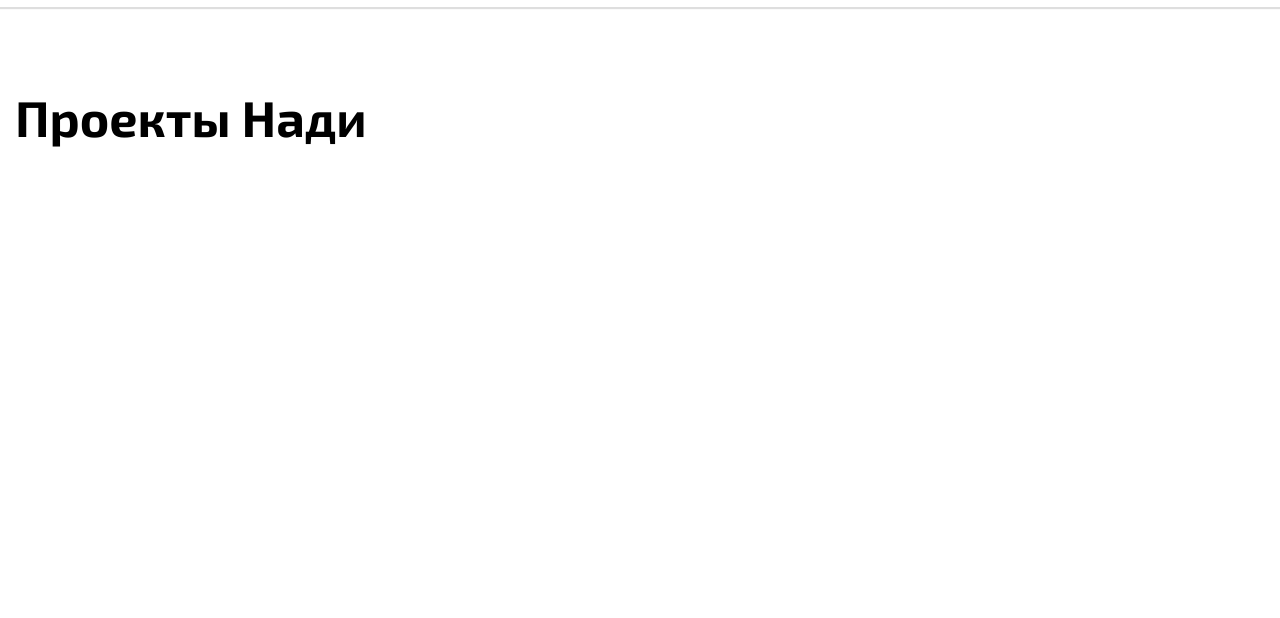
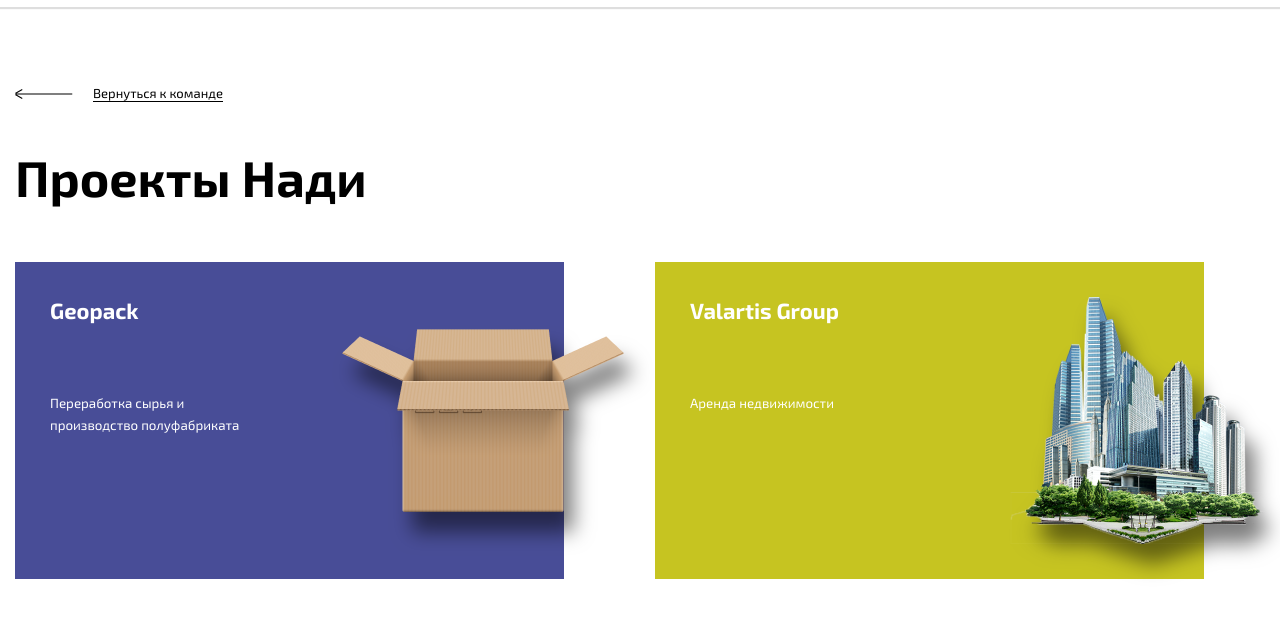
Before and after one commit to wesma-agency/layout, a website: page #src/pages/GN.html in a window 1280 px wide. Shown: the part 72-690 px from the top of the page. Drawn offline with nearby package versions, Linux system fonts and the light colour scheme; files that its build step writes are made by us from their sources; files whose address does not match are found by name.

Commit message:
edits style 2

```diff
--- a/#src/pages/GN.html
+++ b/#src/pages/GN.html
@@ -2,11 +2,47 @@
 <div class="person-project">
     <div class="container">
         <div class="person-project__wrap">
+            <a href="./index.html" class="person-project__back"><span>Вернуться к команде</span></a>
+
             <div class="person-project__title title-h1">Проекты Нади</div>
 
             <div class="person-project__list">
-                <div class="person-project__item">
-                    <a href="#"></a>
+                <div class="person-project__item card-case-small"
+                    style="background: linear-gradient(to right, #484D97 90%, transparent 0%)">
+                    <a href="https://wesma-agency.github.io/geopack.ru/dist/page-navigation.html"
+                        class="card-case-small__link"></a>
+
+                    <div class="card-case-small__group">
+                        <div class="card-case-small__title">Geopack</div>
+
+                        <div class="card-case-small__text">
+                            Переработка сырья и производство полуфабриката
+                        </div>
+
+                    </div>
+
+                    <div class="card-case-small__image">
+                        <img src="./img/gn-portfolio-image-1.png" alt="" data-depth="0.5">
+                    </div>
+                </div>
+
+                <div class="person-project__item card-case-small"
+                    style="background: linear-gradient(to right, #C6C421 90%, transparent 0%)">
+                    <a href="https://wesma-agency.github.io/Valartis-Group/dist/page-navigation.html"
+                        class="card-case-small__link"></a>
+
+                    <div class="card-case-small__group">
+                        <div class="card-case-small__title">Valartis Group</div>
+
+                        <div class="card-case-small__text">
+                            Аренда недвижимости
+                        </div>
+
+                    </div>
+
+                    <div class="card-case-small__image">
+                        <img src="./img/gn-portfolio-image-2.png" alt="" data-depth="0.5">
+                    </div>
                 </div>
             </div>
         </div>
--- a/#src/scss/style-page/_style-page-index.scss
+++ b/#src/scss/style-page/_style-page-index.scss
@@ -188,6 +188,36 @@
 		padding: 75px 0;
 	}
 
+	&__back {
+		position: relative;
+		display: inline-block;
+		margin-bottom: 40px;
+		padding-left: 78px;
+		font-size: 13px;
+		line-height: 120%;
+		color: #000000;
+		& span {
+			border-bottom: 1px solid #000;
+			transition: all 0.3s ease;
+		}
+		&::before {
+			content: "";
+			position: absolute;
+			top: 50%;
+			left: 0;
+			transform: translate(0, -50%);
+			width: 58px;
+			height: 11px;
+			background: url("../img/icon-arrow-back.svg") no-repeat;
+		}
+
+		&:hover {
+			& span {
+				border-color: transparent;
+			}
+		}
+	}
+
 	&__title {
 		margin-bottom: 100px;
 	}
@@ -290,6 +320,10 @@
 		&__wrap {
 			padding: 30px 0;
 		}
+
+		&__back {
+			margin-bottom: 20px;
+		}
 	}
 
 	.card-case-small {
```
Also changed, not shown: #src/pages/MI.html (+2 -0 lines), #src/img/gn-portfolio-image-1.png (added), #src/img/gn-portfolio-image-2.png (added), #src/img/icon-arrow-back.svg (added), dist/GN.html, dist/MI.html, dist/css/style.css, dist/css/style.min.css, dist/img/gn-portfolio-image-1.png (added), dist/img/gn-portfolio-image-2.png (added), dist/img/icon-arrow-back.svg (added).
